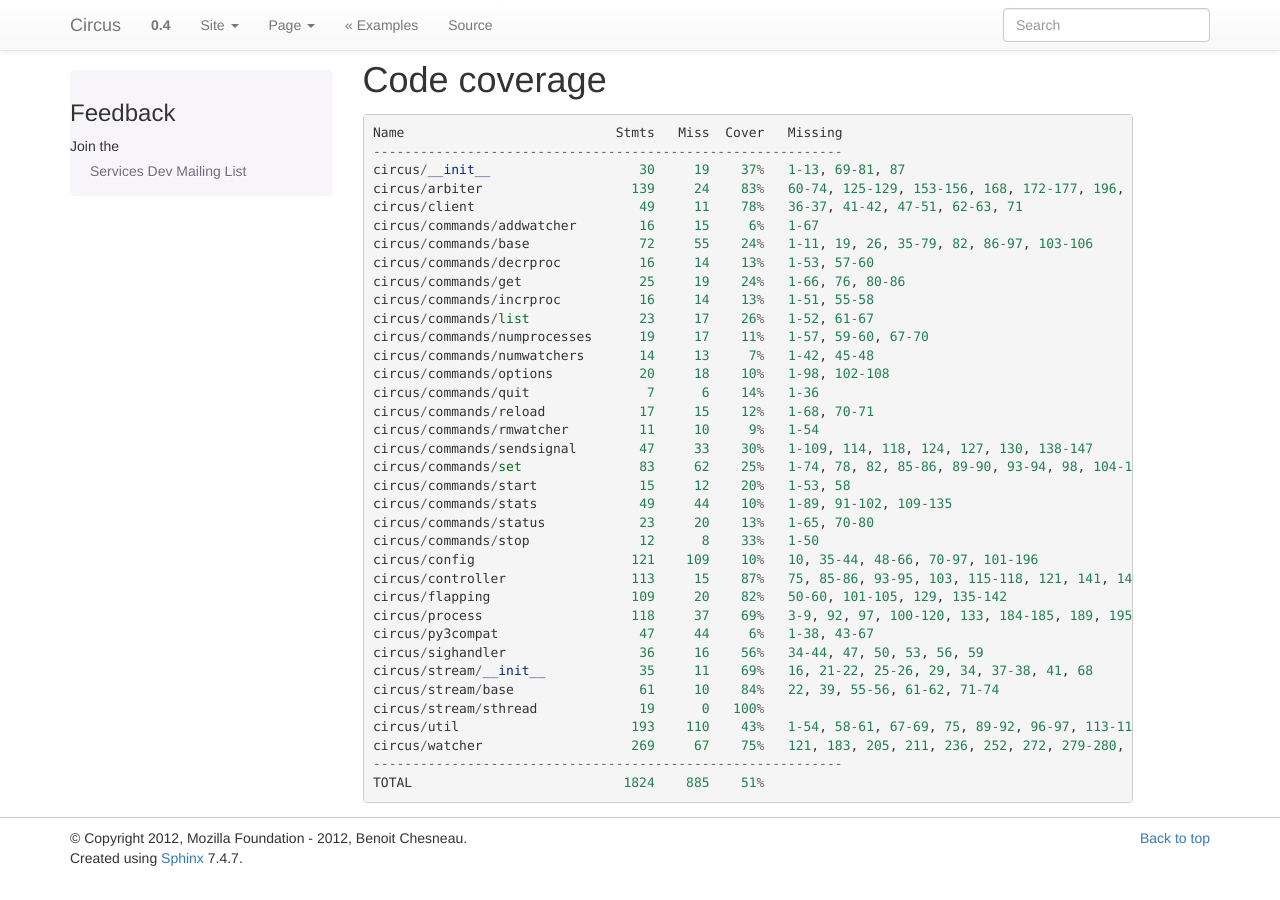
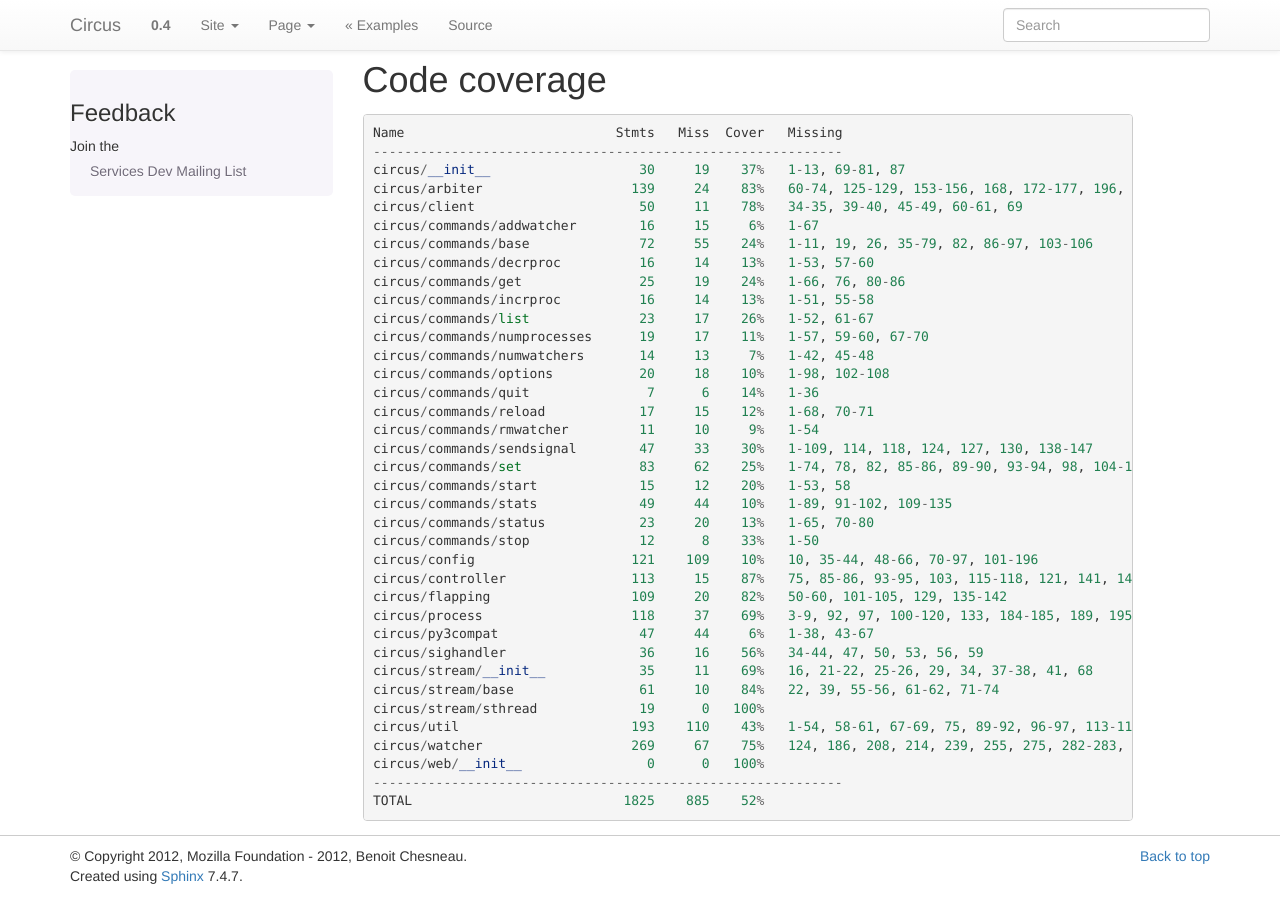
Before and after one commit to circus-tent/circus, a Sphinx documentation site: the page built from docs/source/coverage.rst, in a window 1280 px wide. Built offline with Sphinx 7.4.7, drawn with Linux system fonts in a browser that asks for light colours; pages that are not in the unit, such as notebooks, are missing from menus.

Commit message:
more coverage

```diff
--- a/docs/source/coverage.rst
+++ b/docs/source/coverage.rst
@@ -9,7 +9,7 @@ Code coverage
     ------------------------------------------------------------
     circus/__init__                   30     19    37%   1-13, 69-81, 87
     circus/arbiter                   139     24    83%   60-74, 125-129, 153-156, 168, 172-177, 196, 212, 236-237, 241
-    circus/client                     49     11    78%   36-37, 41-42, 47-51, 62-63, 71
+    circus/client                     50     11    78%   34-35, 39-40, 45-49, 60-61, 69
     circus/commands/addwatcher        16     15     6%   1-67
     circus/commands/base              72     55    24%   1-11, 19, 26, 35-79, 82, 86-97, 103-106
     circus/commands/decrproc          16     14    13%   1-53, 57-60
@@ -38,6 +38,7 @@ Code coverage
     circus/stream/base                61     10    84%   22, 39, 55-56, 61-62, 71-74
     circus/stream/sthread             19      0   100%
     circus/util                      193    110    43%   1-54, 58-61, 67-69, 75, 89-92, 96-97, 113-114, 124-125, 129-130, 134-137, 141-142, 149, 158, 167, 180, 188, 200, 208, 210, 214-220, 226-231, 236-289
-    circus/watcher                   269     67    75%   121, 183, 205, 211, 236, 252, 272, 279-280, 283-284, 292, 302, 318-320, 330-332, 338-343, 349-350, 360-361, 378, 397, 406, 415-418, 425, 428, 431-433, 455, 471, 473-474, 476-477, 479-480, 482, 484-485, 489-503
+    circus/watcher                   269     67    75%   124, 186, 208, 214, 239, 255, 275, 282-283, 286-287, 295, 305, 321-323, 333-335, 341-346, 352-353, 363-364, 381, 400, 409, 418-421, 428, 431, 434-436, 458, 474, 476-477, 479-480, 482-483, 485, 487-488, 492-506
+    circus/web/__init__                0      0   100%
     ------------------------------------------------------------
-    TOTAL                           1824    885    51%
+    TOTAL                           1825    885    52%
```
